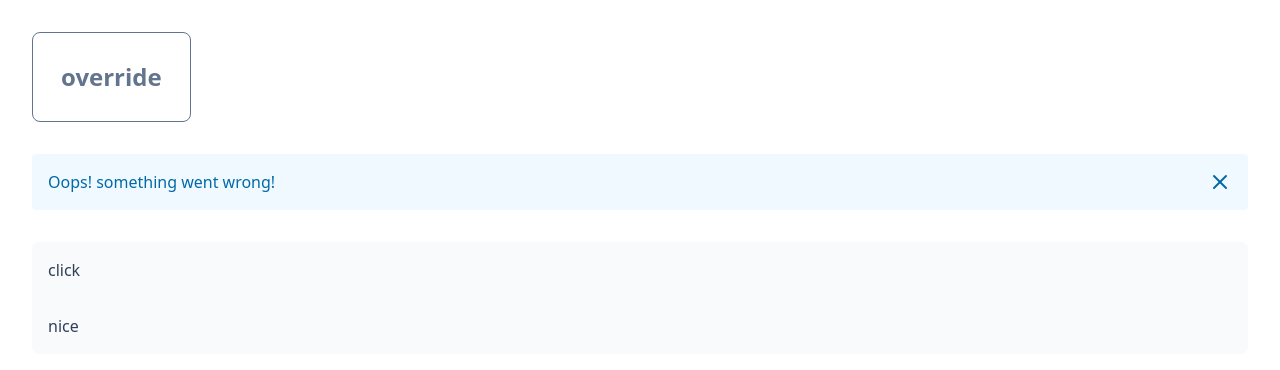
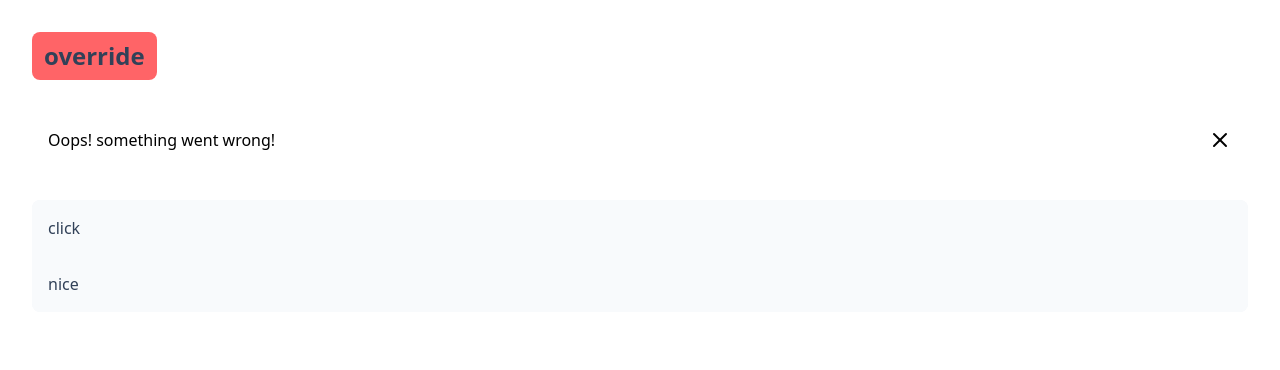
Before and after one commit to pharos-lab/lanthorn, a Vue app: page / in a window 1280 px wide. Shown: the top 370 px of the page. Built offline with nearby package versions, Linux system fonts and the light colour scheme.

Commit message:
add props property per component

```diff
--- a/src/App.vue
+++ b/src/App.vue
@@ -5,7 +5,7 @@ import { Collapsible, CollapsibleContent, CollapsibleTrigger } from './component
 
 <template>
   <div class="p-8 space-y-8">
-    <Button size="lg" class="p-7">override</Button>
+    <Button class="">override</Button>
     <Alert color="primary" dismissable="false">Oops! something went wrong!</Alert>
 
     <Collapsible :open="true">
--- a/src/composables/useTheme.ts
+++ b/src/composables/useTheme.ts
@@ -8,7 +8,7 @@ export function useTheme(options?: PluginOptions) {
     function getClass(component:string, props: any, override?: string) {
 
         const colorClasses =  getColorClasses(component, props)
-        const propsClasses = getPropsClasses(props)
+        const propsClasses = getPropsClasses(component, props)
         const componentClasses = options?.theme.components?.[component]?.class
 
         return twMerge(componentClasses, propsClasses, colorClasses, override)
@@ -28,28 +28,35 @@ export function useTheme(options?: PluginOptions) {
 
         // Warn if apply's value is not in color's config
         componentConfig?.apply?.forEach(apply => {
-            if(!(Object.keys(colorConfig?.base || {}).includes(apply) || Object.keys(colorConfig?.variants || {}).includes(apply))) {
+            if(!(Object.keys(colorConfig).includes(apply))) {
                 console.warn( `[theme warning] "${apply}" is listed in componentConfig.apply but doesn't exist in color theme "${color}".`)
             }
         })
 
-        const colorClasses = Object.entries({...colorConfig?.base, ...colorConfig?.variants}).map(([key, value]) => {
+        const colorClasses = Object.entries(colorConfig).map(([key, value]) => {
 
-            if (staticProperties.includes(key) || props[key] || props[key] === '' || props.variant == key) return value
+            if (staticProperties.includes(key) || props[key] || props[key] === '') return value
 
             if (props[key] == false) {
                 return ''
             }
 
             return componentConfig?.apply?.includes(key) ? value : ''
-        }).filter(Boolean)
+        }).filter(Boolean).join(' ')
 
         return colorClasses
     }
 
-    function getPropsClasses(props: any) {
+    function getPropsClasses(component: string, props: any) {
         // Appliquer les props génériques du thème
         const classes: string[] = []
+
+        Object.entries(options?.theme.components[component].props || {}).forEach(([key, value]) => {
+
+            if (options?.theme.props?.[key] && options?.theme.props[key][value as string]) {
+                classes.push(options?.theme.props[key][value as string])
+            }
+        })
 
         Object.entries(props).forEach(([key, value]) => {
             if (options?.theme.props?.[key] && options?.theme.props[key][value as string]) {
--- a/src/themes/pharos.ts
+++ b/src/themes/pharos.ts
@@ -1,31 +1,13 @@
 const pharos = {
     colors: {
         default: {
-            base: {
-                background: 'bg-slate-50',
-                foreground: 'text-slate-700',
-                hover: 'hover:bg-slate-100',
-                border: 'border border-slate-500',
-                focus: 'focus:ring-2 focus:ring-slate-500/50 focus:ring-offset-1',
-            },
-            variants: {
-                outline: 'bg-white text-slate-500 hover:text-white hover:bg-slate-500 border border-slate-500',
-                dark: 'bg-slate-800'
-            }
+            background: 'bg-slate-50',
+            foreground: 'text-slate-700',
+            hover: 'hover:bg-slate-100',
+            border: 'border border-slate-500',
+            focus: 'focus:ring-2 focus:ring-slate-500/50 focus:ring-offset-1',
+            outline: 'bg-red-400'
         },
-        primary: {
-            base: {
-                background: 'bg-sky-50',
-                foreground: 'text-sky-700',
-                hover: 'hover:bg-sky-100',
-                border: 'border border-sky-500',
-                focus: 'focus:ring-2 focus:ring-sky-500/50 focus:ring-offset-1',
-            },
-            variants: {
-                outline: 'bg-white text-sky-500 hover:text-white hover:bg-sky-500 border border-sky-500',
-                dark: 'bg-sky-800'
-            }
-        }
     },
     props: {
         size: {
@@ -45,7 +27,10 @@ const pharos = {
     components: {
         Button: {
             class: 'px-3 py-2 rounded-lg font-semibold',
-            apply: ['focus', 'hover', 'outline']
+            apply: ['focus', 'hover', 'outline'],
+            props: {
+                size: 'lg'
+            }
         },
         Alert: {
             class: 'p-4 rounded'
```
Also changed, not shown: src/types/index.ts (+2 -5 lines), 1 other file (tests, documents, lock files or other folders).
